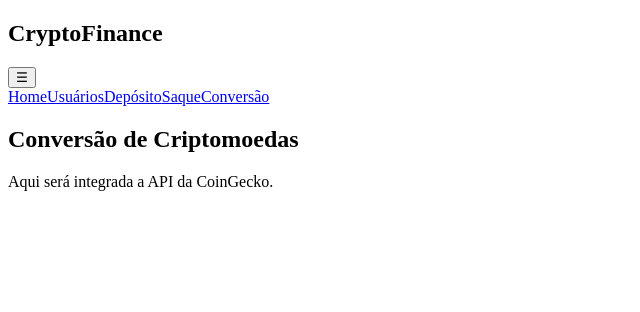
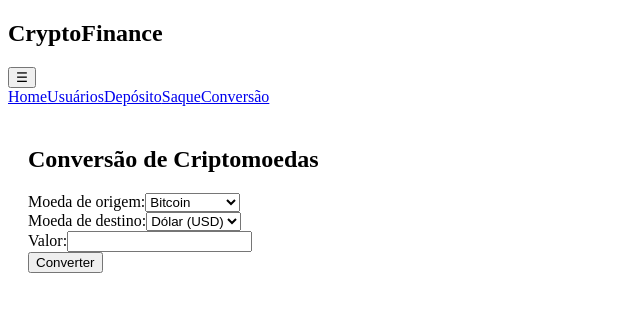
Before and after one commit to Henrico93/TestepraticoNexus, a React (Vite) app: page /conversao in a window 1280 px wide. Shown: the top 312 px of the page, without its empty margins (0-640 px from the left). Built offline with nearby package versions, Linux system fonts and the light colour scheme.

Commit message:
Estuturação completa e mocks criados

```diff
--- /dev/null
+++ b/src/mocks/ativos.ts
@@ -0,0 +1,3 @@
+export type Ativo = "BRL" | "BTC" | "ETH" | "USDT";
+
+export const ativos: Ativo[] = ["BRL", "BTC", "ETH", "USDT"];
--- a/src/pages/Conversao.tsx
+++ b/src/pages/Conversao.tsx
@@ -1,15 +1,124 @@
-function Conversao() {
+import { useState } from "react";
+
+type Moeda = {
+  id: string;
+  nome: string;
+};
+
+const moedas: Moeda[] = [
+  { id: "bitcoin", nome: "Bitcoin" },
+  { id: "ethereum", nome: "Ethereum" },
+  { id: "tether", nome: "Tether" },
+  { id: "solana", nome: "Solana" },
+  { id: "usd", nome: "Dólar (USD)" },
+  { id: "brl", nome: "Real (BRL)" },
+];
+
+export default function Conversao() {
+  const [moedaOrigem, setMoedaOrigem] = useState("bitcoin");
+  const [moedaDestino, setMoedaDestino] = useState("usd");
+  const [valor, setValor] = useState("");
+  const [resultado, setResultado] = useState<number | null>(null);
+  const [cotacao, setCotacao] = useState<number | null>(null);
+  const [loading, setLoading] = useState(false);
+  const [erro, setErro] = useState("");
+
+  const converter = async () => {
+    if (!valor || Number(valor) <= 0) {
+      setErro("Digite um valor válido.");
+      return;
+    }
+
+    setLoading(true);
+    setErro("");
+    setResultado(null);
+
+    try {
+      const response = await fetch(
+        `https://api.coingecko.com/api/v3/simple/price?ids=${moedaOrigem}&vs_currencies=${moedaDestino}`
+      );
+
+      if (!response.ok) {
+        throw new Error("Erro ao buscar dados da API.");
+      }
+
+      const data = await response.json();
+
+      const taxa = data[moedaOrigem]?.[moedaDestino];
+
+      if (!taxa) {
+        throw new Error("Não foi possível obter a cotação.");
+      }
+
+      const valorConvertido = Number(valor) * taxa;
+
+      setCotacao(taxa);
+      setResultado(valorConvertido);
+    } catch (error: any) {
+      setErro(error.message || "Erro inesperado.");
+    } finally {
+      setLoading(false);
+    }
+  };
+
   return (
-    <main className="p-6">
-      <h2 className="text-xl font-semibold">
-        Conversão de Criptomoedas
-      </h2>
+    <div style={{ padding: 20 }}>
+      <h2>Conversão de Criptomoedas</h2>
 
-      <p className="text-gray-600 mt-4">
-        Aqui será integrada a API da CoinGecko.
-      </p>
-    </main>
-  )
+      <div>
+        <label>Moeda de origem:</label>
+        <select
+          value={moedaOrigem}
+          onChange={(e) => setMoedaOrigem(e.target.value)}
+        >
+          {moedas.map((m) => (
+            <option key={m.id} value={m.id}>
+              {m.nome}
+            </option>
+          ))}
+        </select>
+      </div>
+
+      <div>
+        <label>Moeda de destino:</label>
+        <select
+          value={moedaDestino}
+          onChange={(e) => setMoedaDestino(e.target.value)}
+        >
+          {moedas.map((m) => (
+            <option key={m.id} value={m.id}>
+              {m.nome}
+            </option>
+          ))}
+        </select>
+      </div>
+
+      <div>
+        <label>Valor:</label>
+        <input
+          type="number"
+          value={valor}
+          onChange={(e) => setValor(e.target.value)}
+        />
+      </div>
+
+      <button onClick={converter} disabled={loading}>
+        {loading ? "Convertendo..." : "Converter"}
+      </button>
+
+      {erro && <p style={{ color: "red" }}>{erro}</p>}
+
+      {resultado !== null && (
+        <div>
+          <p>
+            <strong>Resultado:</strong> {resultado.toFixed(4)}
+          </p>
+          <p>
+            <strong>Cotação utilizada:</strong> 1 {moedaOrigem} = {cotacao}{" "}
+            {moedaDestino}
+          </p>
+        </div>
+      )}
+    </div>
+  );
 }
-
-export default Conversao
```
Also changed, not shown: src/mocks/movimentacoes.ts (added, +66 -0 lines), src/mocks/usuarios.ts (added, +82 -0 lines).
